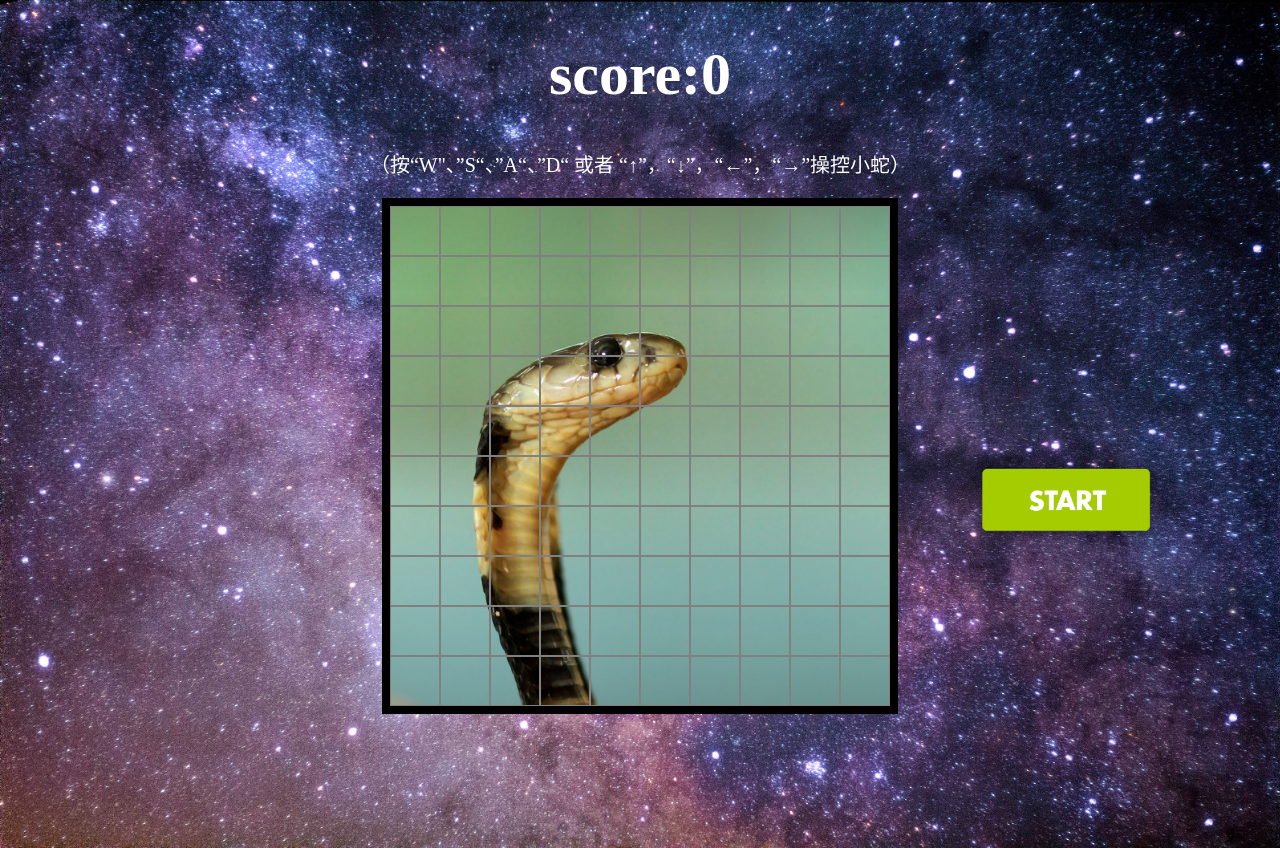
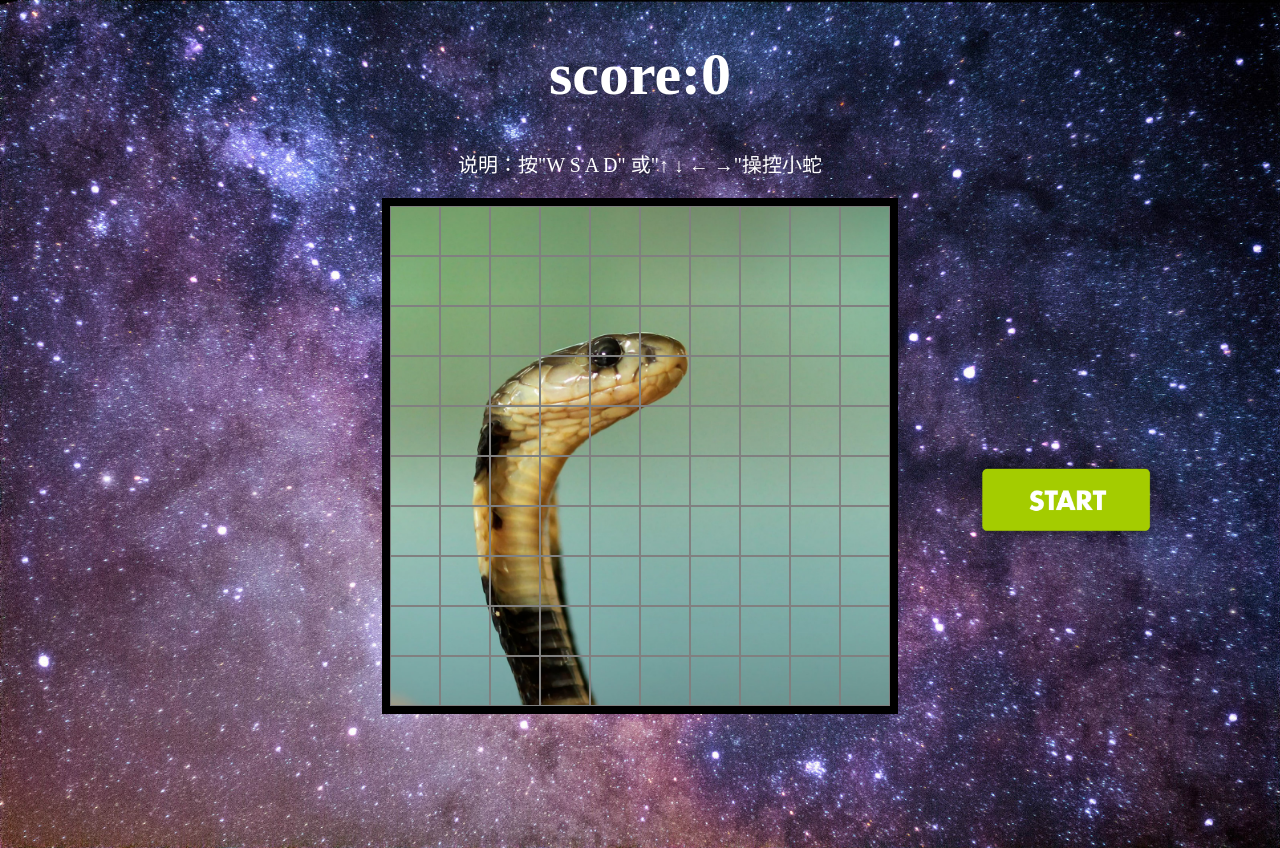
Before and after one commit to ChenTao92/greedy-snake, a plain HTML site: page index.html in a window 1280 px wide. Drawn offline with Linux system fonts and the light colour scheme.

```diff
--- a/index.html
+++ b/index.html
@@ -8,7 +8,7 @@
 </head>
 <body>
   <h1 id="score"></h1>
-  <p id="tips">（按“W"、”S“、”A“、”D“ 或者 “↑”，“↓”，“←”，“→”操控小蛇）</p>
+  <p id="tips">说明：按"W S A D" 或"↑ ↓ ← →"操控小蛇</p>
   <div id="container">
     <img id="start" src="./start_button.png">
   </div>
```
Also changed, not shown: 2 other files.
